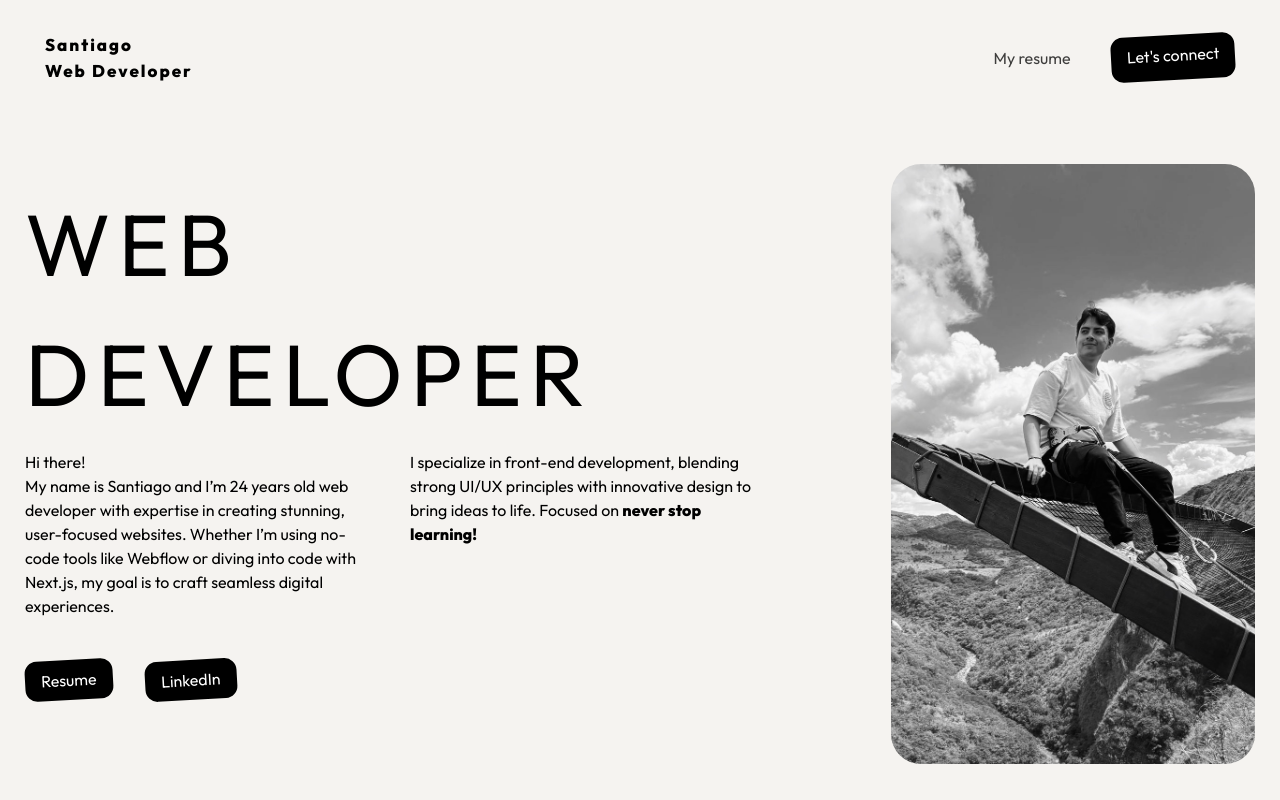
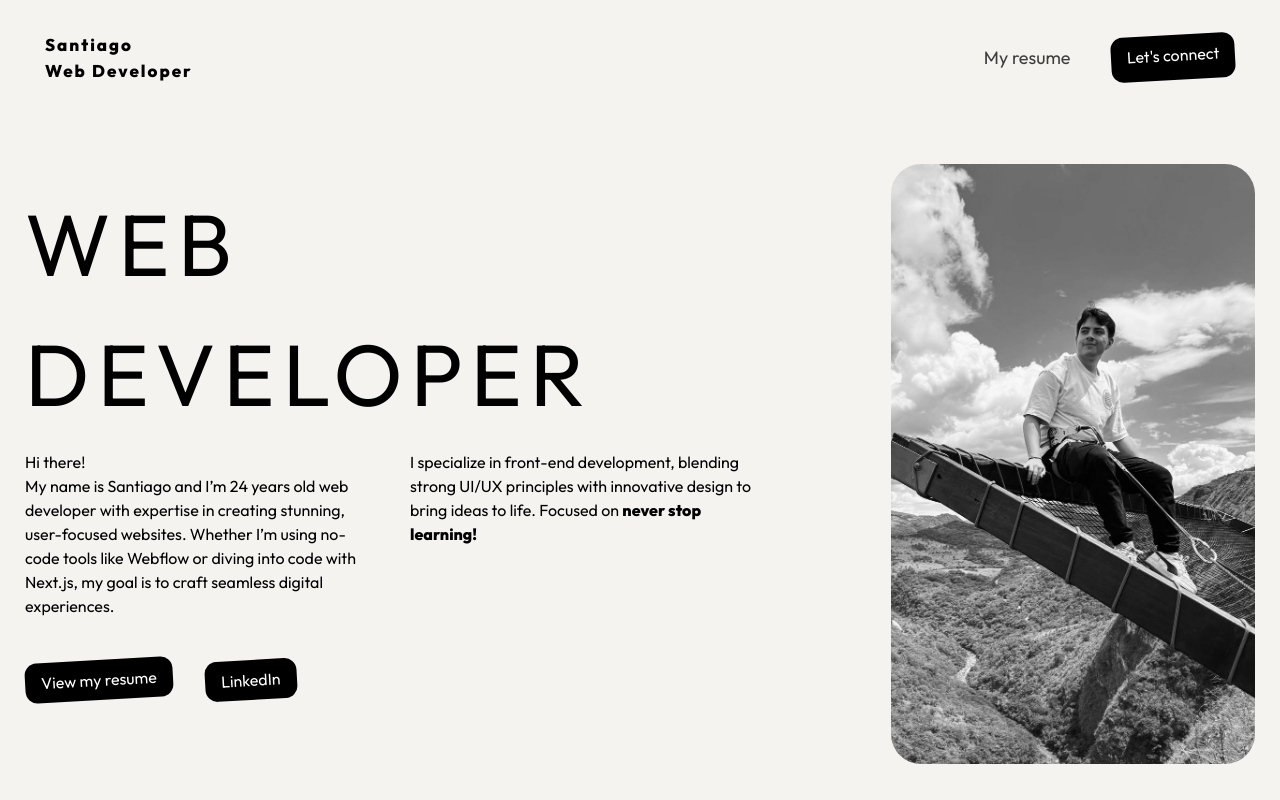
Before and after one commit to SantiagoLopez0/portfolio, a Next.js app: page / in a window 1280 px wide. Shown: the top 800 px of the page. Built offline with nearby package versions, Linux system fonts and the light colour scheme.

Commit message:
creating resume modal and adding into hero and header

```diff
--- a/src/components/Home/Hero/Hero.tsx
+++ b/src/components/Home/Hero/Hero.tsx
@@ -1,10 +1,9 @@
 "use client"
 
 import Image from "next/image";
-import Modal from 'react-modal'; // Importing react-modal
+import styles from "./hero.module.css";
 import { Button } from "app/components/Shared/Button";
-import { useState } from 'react';
-import styles from "./hero.module.css";
+import { ResumeModal } from "app/components/Shared/ResumeModal";
 
 
 const keywords = ["Web", "Webflow", "Frontend"];
@@ -19,10 +18,7 @@ export const Hero = () => {
 
     //     return () => clearInterval(interval);
     // }, []);
-    const [modalIsOpen, setModalIsOpen] = useState(false);
 
-    const openModal = () => setModalIsOpen(true);
-    const closeModal = () => setModalIsOpen(false);
     return (
         <section className="md:h-[100vh] flex items-center md:pt-[128px] pb-64 md:pb-0">
             <div className="container flex justify-center items-center">
@@ -46,29 +42,7 @@ export const Hero = () => {
 
                         <div className="md:h-[90px] flex flex-col md:flex-row mt-16 md:mt-32 gap-32">
                             {/* <Button href='https://drive.google.com/file/d/1R-oRjCwTx6o-EJEBMV4kHcQoJya7OMyP/view?usp=sharing' text='View my resume' /> */}
-                            <button onClick={openModal} className={styles.modal__openButton}>Resume</button>
-                            <Modal
-                                isOpen={modalIsOpen}
-                                onRequestClose={closeModal}
-                                contentLabel="Resume Modal"
-                                className={`${styles.resumeModal}`}
-                                ariaHideApp={false}
-                                overlayClassName={`${styles.resumeModal__overlay}`}
-                            >
-                                <button onClick={closeModal} className={`${styles.resumeModal__closeButton}`}>X</button>
-                                {/* <iframe
-                                    src="/Resume.pdf"
-                                    width="100%"
-                                    height="100%"
-                                ></iframe> */}
-                                <Image
-                                    src="/resume.jpg"
-                                    alt="Santiago"
-                                    className={`${styles.modal__mainImage}`}
-                                    width={400}
-                                    height={900}
-                                />
-                            </Modal>
+                            <ResumeModal isButton={true} />
                             <Button href='https://www.linkedin.com/in/santiago-lopez-b18594193/' text='LinkedIn' />
                         </div>
 
--- a/src/components/Home/Hero/hero.module.css
+++ b/src/components/Home/Hero/hero.module.css
@@ -21,71 +21,6 @@
 }
 
 .hoverImage {}
-
-.resumeModal {
-    position: fixed;
-    z-index: 1000;
-    top: 50%;
-    left: 50%;
-    right: auto;
-    bottom: auto;
-    margin-right: -50%;
-    transform: translate(-50%, -50%);
-    width: 600px;
-    height: 776px;
-    background: #F5F3F0;
-    padding: 10px;
-    border-radius: 8px;
-    box-shadow: 0 5px 15px rgba(0, 0, 0, 0.3);
-}
-
-.modal__openButton {
-    max-width: 220px;
-    height: 40px;
-    padding: 8px 16px;
-    list-style: none;
-    border-radius: 12px;
-    transform: rotate(-3.21deg);
-    text-decoration: none;
-    color: #fff !important;
-    text-align: center;
-    transition: all .2s;
-    background-color: black;
-}
-
-.modal__openButton:hover{
-    transform: rotate(3.21deg);
-}
-
-.modal__mainImage {
-    width: 100%;
-    height: auto;
-    object-fit: cover;
-    object-position: top;
-    border-radius: 6px;
-
-    transition: all .2s;
-}
-
-.resumeModal__overlay {
-    position: fixed;
-    z-index: 1000;
-    top: 0;
-    left: 0;
-    right: 0;
-    bottom: 0;
-    background-color: rgba(0, 0, 0, 0.75);
-}
-
-.resumeModal__closeButton {
-    position: absolute;
-    top: 10px;
-    right: 10px;
-    background: none;
-    border: none;
-    font-size: 1.5rem;
-    cursor: pointer;
-}
 
 .animatedKeyword {
     display: inline-block;
--- a/src/components/Shared/Header/Header.tsx
+++ b/src/components/Shared/Header/Header.tsx
@@ -2,13 +2,13 @@
 
 import Link from 'next/link';
 // import Image from 'next/image';
-import styles from 'app/components/Shared/Header/header.module.css';
+import styles from './header.module.css';
+import { ResumeModal } from "app/components/Shared/ResumeModal";
 
 import { Outfit } from "next/font/google";
 const outfit = Outfit({ subsets: ['latin'], weight: ["400", "600","800", "200"], });
 
 const links = [
-    { name: 'My resume', href: 'https://drive.google.com/file/d/1R-oRjCwTx6o-EJEBMV4kHcQoJya7OMyP/view?usp=sharing', class: styles.headerOption},
     { name: "Let's connect", href: 'mailto:asantiago0034@gmail.com', class: styles.headerCTA},
 ];
 
@@ -25,6 +25,7 @@ export const Header = () => {
                 </Link> */}
                 <p className={`text-dark ${styles.logo}`}>Santiago<br />Web Developer</p>
                 <div className={`flex justify-end gap-10 ${styles.headerNavigation}`}>
+                    <ResumeModal isButton={false} />
                     {links.map((link) => {
                         return (
                         <Link
--- /dev/null
+++ b/src/components/Shared/ResumeModal/ResumeModal.tsx
@@ -0,0 +1,37 @@
+import Image from "next/image";
+import Modal from 'react-modal'; // Importing react-modal
+import { useState } from 'react';
+
+import styles from './resumeModal.module.css';
+
+export const ResumeModal = ({ isButton }: { isButton: boolean }) => {
+    const [modalIsOpen, setModalIsOpen] = useState(false);
+
+    const openModal = () => setModalIsOpen(true);
+    const closeModal = () => setModalIsOpen(false);
+    return (
+        <>
+            {isButton == true ?
+                <button onClick={openModal} className={styles.modal__button}>View my resume</button> :
+                <a onClick={openModal} className={styles.modal__openLink}>My resume</a>
+            }
+            <Modal
+                isOpen={modalIsOpen}
+                onRequestClose={closeModal}
+                contentLabel="Resume Modal"
+                className={`${styles.resumeModal} max-w-[100%] md:h-[95vh] md:w-[auto] flex items-center overflow-auto`}
+                ariaHideApp={false}
+                overlayClassName={styles.resumeModal__overlay}
+            >
+                <button onClick={closeModal} className={styles.resumeModal__closeButton}>X</button>
+                <Image
+                    src="/resume.svg"
+                    alt="Santiago"
+                    className={styles.modal__mainImage}
+                    width={400}
+                    height={900}
+                />
+            </Modal>
+        </>
+    )
+}
--- /dev/null
+++ b/src/components/Shared/ResumeModal/index.ts
@@ -0,0 +1 @@
+export { ResumeModal } from './ResumeModal';
--- /dev/null
+++ b/src/components/Shared/ResumeModal/resumeModal.module.css
@@ -0,0 +1,99 @@
+.resumeModal {
+    position: fixed;
+    z-index: 1000;
+    top: 50%;
+    left: 50%;
+    right: auto;
+    bottom: auto;
+    margin-right: -50%;
+    transform: translate(-50%, -50%);
+    background: #232121;
+    padding: 2px;
+    border-radius: 8px;
+    box-shadow: 0 5px 15px rgba(0, 0, 0, 0.3);
+}
+
+.modal__mainImage {
+    width: 100%;
+    height: 100%;
+    object-fit: cover;
+    object-position: top;
+    border-radius: 6px;
+    transition: all .2s;
+}
+
+.modal__button {
+    max-width: 220px;
+    height: 40px;
+    padding: 8px 16px;
+    list-style: none;
+    border-radius: 12px;
+    transform: rotate(-3.21deg);
+    text-decoration: none;
+    color: #fff !important;
+    text-align: center;
+    transition: all .2s;
+    background-color: black;
+}
+
+.modal__openLink{
+    width: auto;
+	text-decoration: none;
+	font-style: normal;
+	font-weight: normal;
+	font-size: 18px;
+	color: rgba(0,0,0,.75);
+	text-align: end;
+    display: flex;
+    align-items: center;
+    cursor: pointer;
+}
+
+.modal__button:hover{
+    transform: rotate(3.21deg);
+}
+
+.resumeModal__overlay {
+    position: fixed;
+    z-index: 1000;
+    top: 0;
+    left: 0;
+    right: 0;
+    bottom: 0;
+    background-color: rgba(0, 0, 0, 0.75);
+}
+
+.resumeModal__closeButton {
+    position: fixed;
+    top: 10px;
+    right: 10px;
+    max-width: 220px;
+    height: 40px;
+    padding: 15px;
+    list-style: none;
+    border-radius: 100%;
+    border: 1px solid #232121;
+    text-decoration: none;
+    color: #232121 !important;
+    text-align: center;
+    transition: all .2s;
+
+    display: flex;
+    align-items: center;
+    justify-content: center;
+}
+
+.resumeModal__closeButton:hover{
+    background-color: #232121;
+    color: #fff !important;
+}
+
+/*MOBILE*/
+@media (max-width: 768px){
+    .modal__mainImage {
+        width: 100%;
+        max-width: 100vw;
+        height: auto;
+        object-position: center;
+    }
+}
```
Also changed, not shown: public/resume.svg (added), 1 other file (tests, documents, lock files or other folders).
